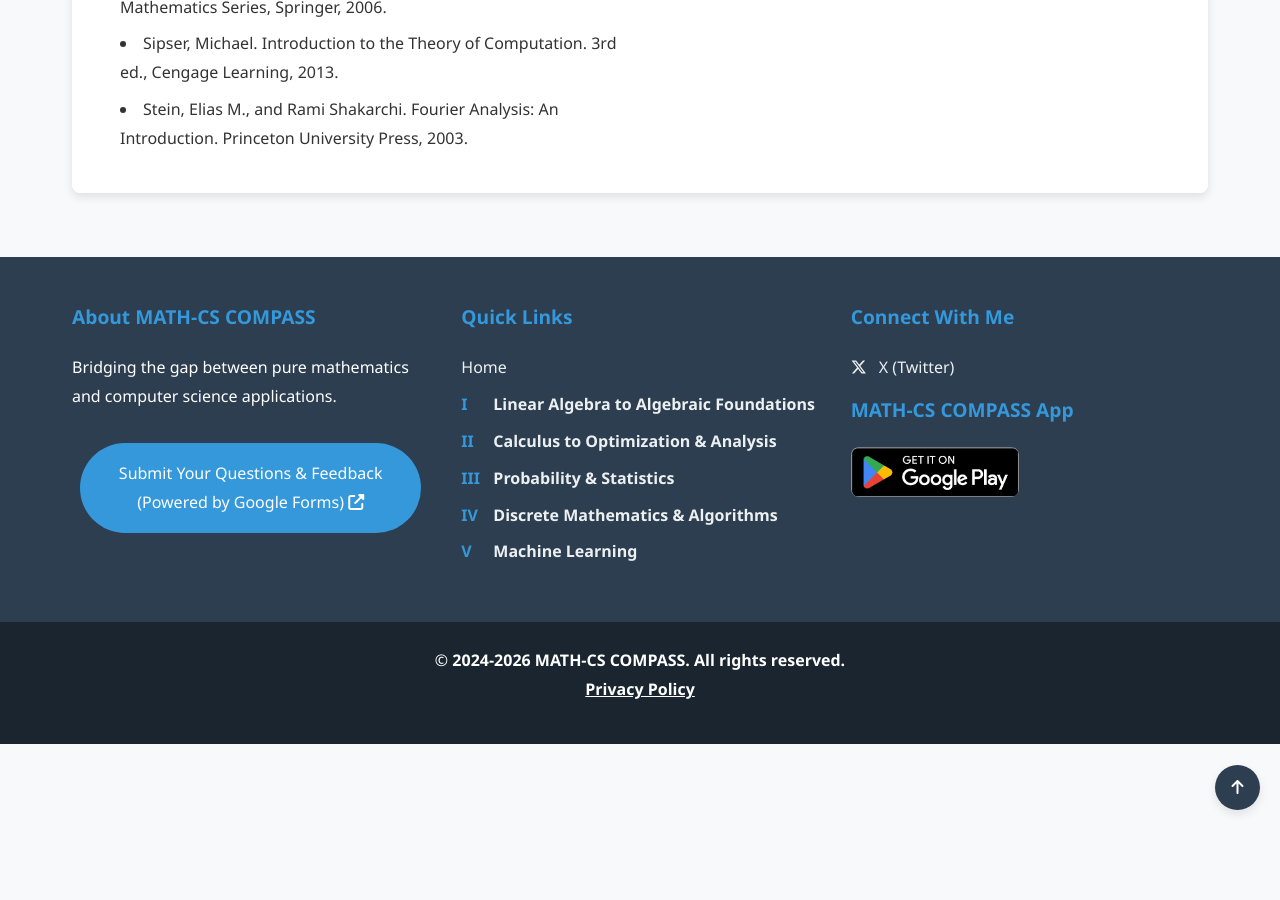
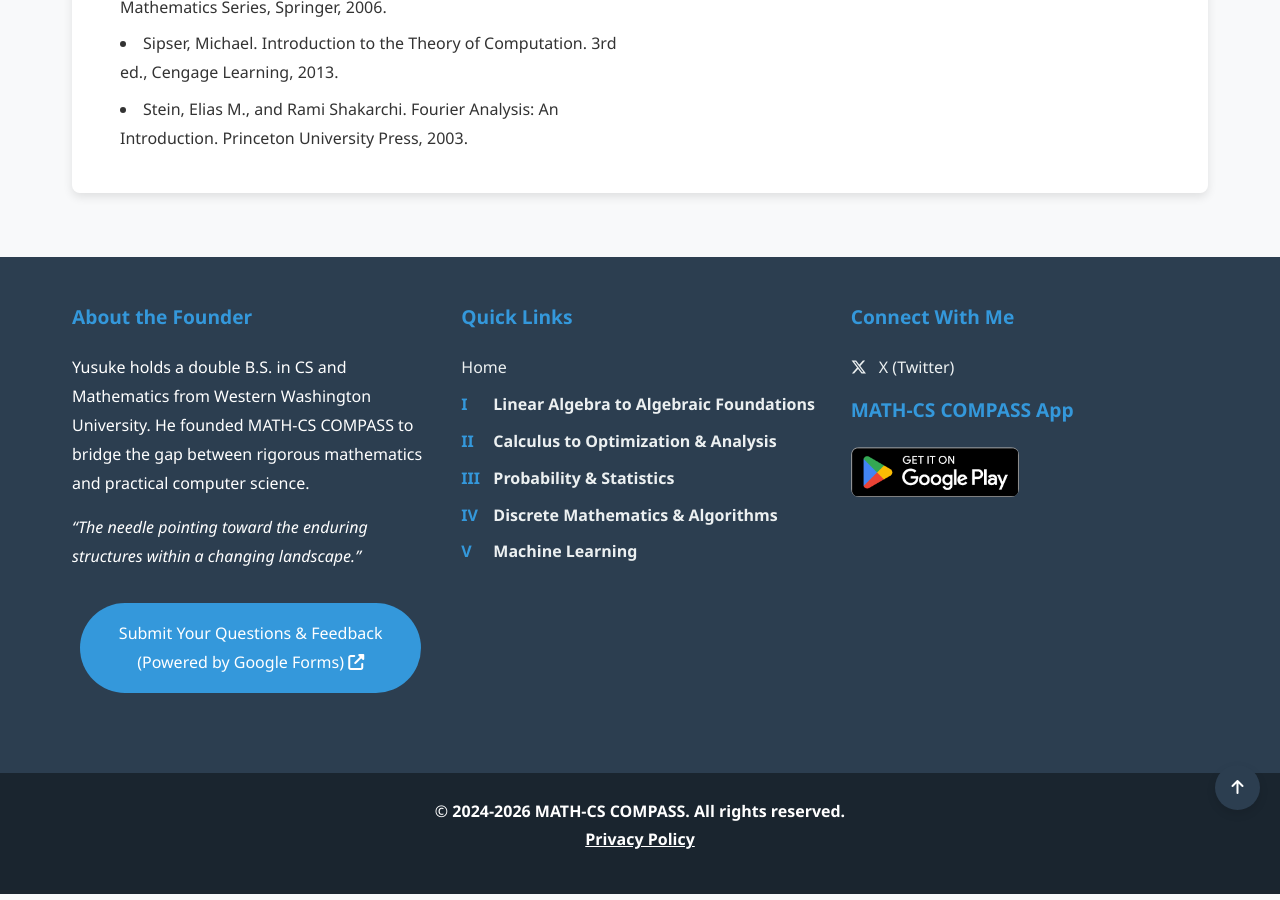
Before and after one commit to Yusukey01/yusukey01.github.io, a Jekyll site: the page built from index.html, in a window 1280 px wide and 900 px high, scrolled down 2712 px. Built offline with Jekyll 4.4.1, drawn with Linux system fonts in a browser that asks for light colours.

Commit message:
updated footer

```diff
--- a/_includes/footer.html
+++ b/_includes/footer.html
@@ -1,8 +1,9 @@
 <footer>
     <div class="footer-content">
         <div class="footer-about">
-            <h3>About MATH-CS COMPASS</h3>
-            <p>Bridging the gap between pure mathematics and computer science applications.</p>
+            <h3>About the Founder</h3>
+            <p>Yusuke holds a double B.S. in CS and Mathematics from Western Washington University. He founded MATH-CS COMPASS to bridge the gap between rigorous mathematics and practical computer science.</p>
+            <p><em>“The needle pointing toward the enduring structures within a changing landscape.”</em></p>
             <div class="contact-section">
                 <strong><a href="https://docs.google.com/forms/d/e/1FAIpQLSf3_RNkegREvfCEIQznn6SCaf-iB5c-Doxn7Ymuu78Uf-PBjg/viewform" target="_blank">
                     Submit Your Questions & Feedback{% if page.level == 'home' %} (Powered by Google Forms){% endif %} <i class="fas fa-external-link-alt"></i>
```
